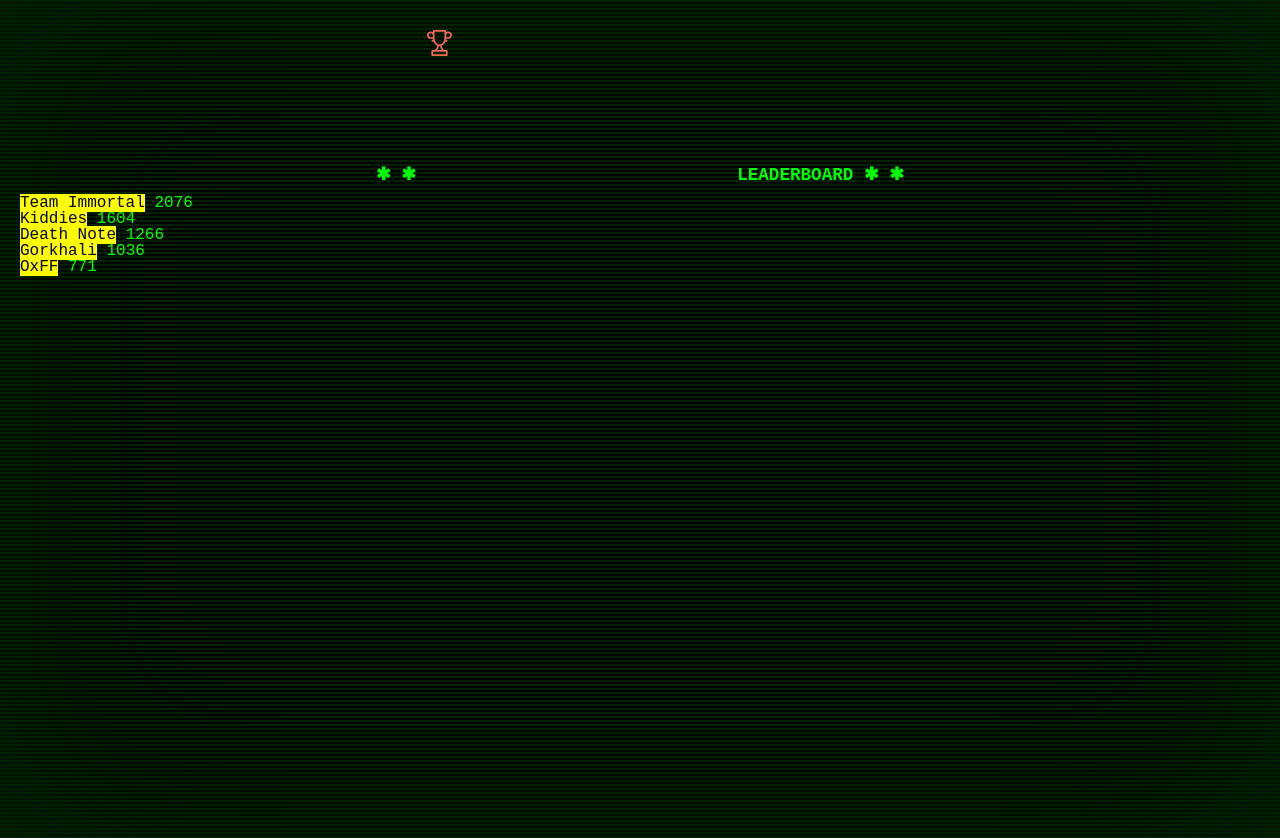
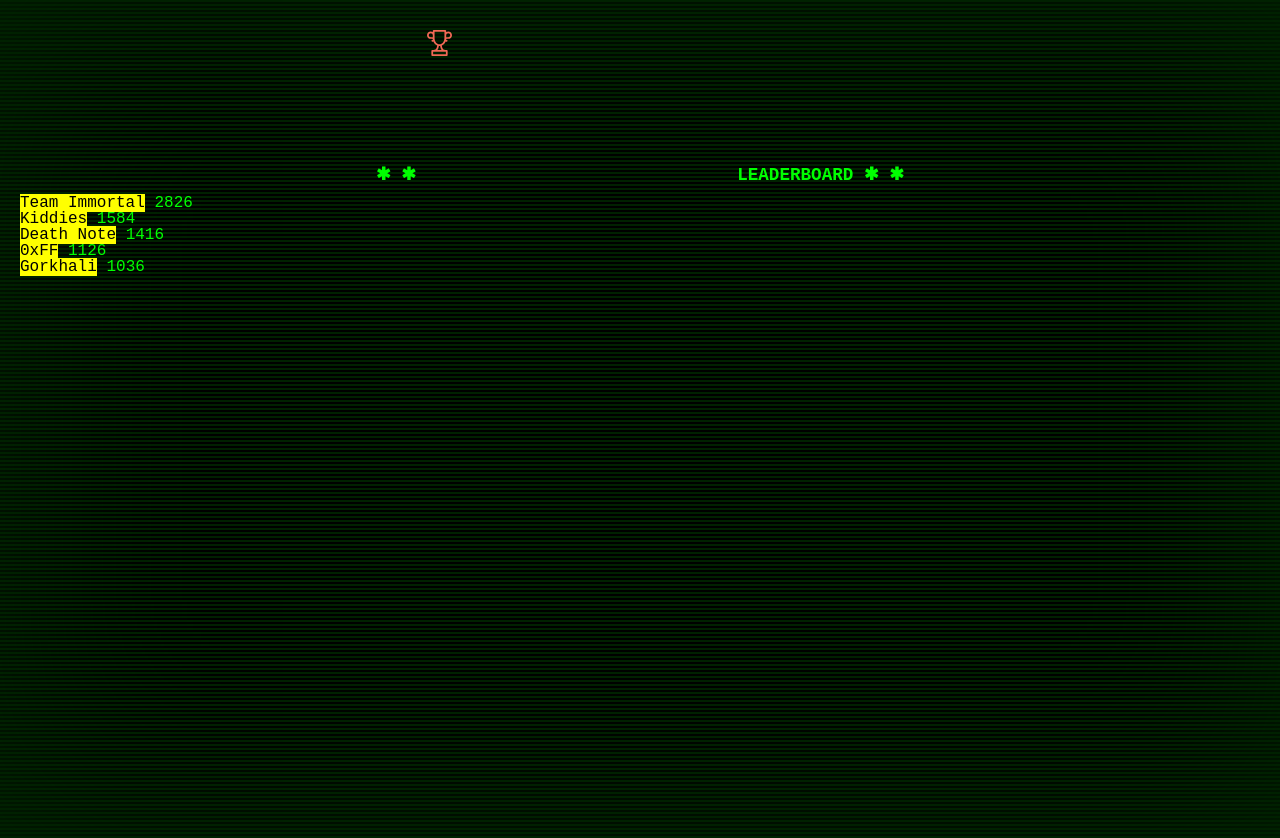
Before and after one commit to websecctf/websecctf.github.io, a plain HTML site: page scoreboard/index.html in a window 1280 px wide. Drawn offline with nearby package versions, Linux system fonts and the light colour scheme; files that its build step writes are made by us from their sources.

Commit message:
Update index.html

```diff
--- a/scoreboard/index.html
+++ b/scoreboard/index.html
@@ -16,7 +16,7 @@
 <body>
   <!--
 
-Updated on April 11, 2017 10:30 PM
+Updated on April 12, 2017 01:35 PM
 
 -->
 <div class="leaderboard">
@@ -29,23 +29,23 @@ Updated on April 11, 2017 10:30 PM
   <ol>
     <li>
       <mark>Team Immortal</mark>
-      <small>2076</small>
+      <small>2826</small>
     </li>
     <li>
       <mark>Kiddies</mark>
-      <small>1604</small>
+      <small>1584</small>
     </li>
     <li>
       <mark>Death Note</mark>
-      <small>1266</small>
+      <small>1416</small>
+    </li>
+    <li>
+      <mark>0xFF</mark>
+      <small>1126</small>
     </li>
     <li>
       <mark>Gorkhali</mark>
       <small>1036</small>
-    </li>
-    <li>
-      <mark>OxFF</mark>
-      <small>771</small>
     </li>
 
   </ol>
```
